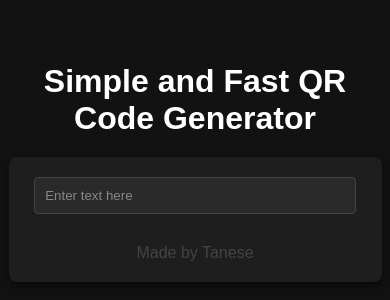
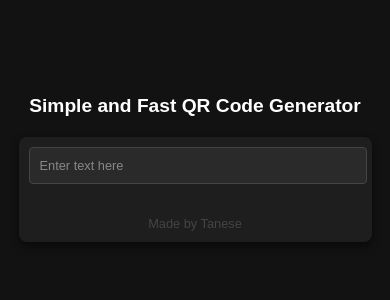
Before and after one commit to Luis-Tanese/QR-Code-Generator, a plain HTML site: page index.html in a window 390 px wide. Shown: the part 270-570 px from the top of the page. Drawn offline with Linux system fonts and the light colour scheme.

Commit message:
Update style.css

```diff
--- a/style.css
+++ b/style.css
@@ -15,11 +15,13 @@ h1 {
     color: #ffffff;
     text-align: center;
     margin-bottom: 20px;
+    font-size: 1.8rem;
 }
 
 a {
     color: #444;
     text-decoration: none;
+    font-size: 0.9rem;
 }
 
 a:hover {
@@ -32,18 +34,19 @@ a:hover {
     padding: 20px;
     border-radius: 8px;
     box-shadow: 0 4px 8px rgba(0, 0, 0, 0.5);
-    max-width: 90%;
-    width: 400px;
+    width: 90%;
+    max-width: 400px;
 }
 
 input[type="text"] {
-    width: 90%;
+    width: 95%;
     padding: 10px;
     border: 1px solid #444;
     border-radius: 4px;
     margin-bottom: 10px;
     background-color: #2a2a2a;
     color: #fff;
+    font-size: 1rem;
 }
 
 input[type="text"]::placeholder {
@@ -56,7 +59,7 @@ button {
     border: none;
     border-radius: 50px;
     cursor: pointer;
-    font-size: 16px;
+    font-size: 1rem;
     transition: transform 0.2s ease, background 0.2s ease;
     width: 100%;
 }
@@ -83,3 +86,44 @@ button:hover {
     margin-bottom: 15px;
     background: linear-gradient(135deg, #8b5662, #ff856c);
 }
+
+@media (max-width: 768px) {
+    h1 {
+        font-size: 1.5rem;
+    }
+
+    .container {
+        padding: 15px;
+    }
+
+    button {
+        font-size: 0.9rem;
+    }
+
+    input[type="text"] {
+        font-size: 0.9rem;
+    }
+}
+
+@media (max-width: 480px) {
+    h1 {
+        font-size: 1.2rem;
+    }
+
+    .container {
+        padding: 10px;
+    }
+
+    button {
+        font-size: 0.8rem;
+        padding: 8px 15px;
+    }
+
+    input[type="text"] {
+        font-size: 0.8rem;
+    }
+
+    a {
+        font-size: 0.8rem;
+    }
+}
```
